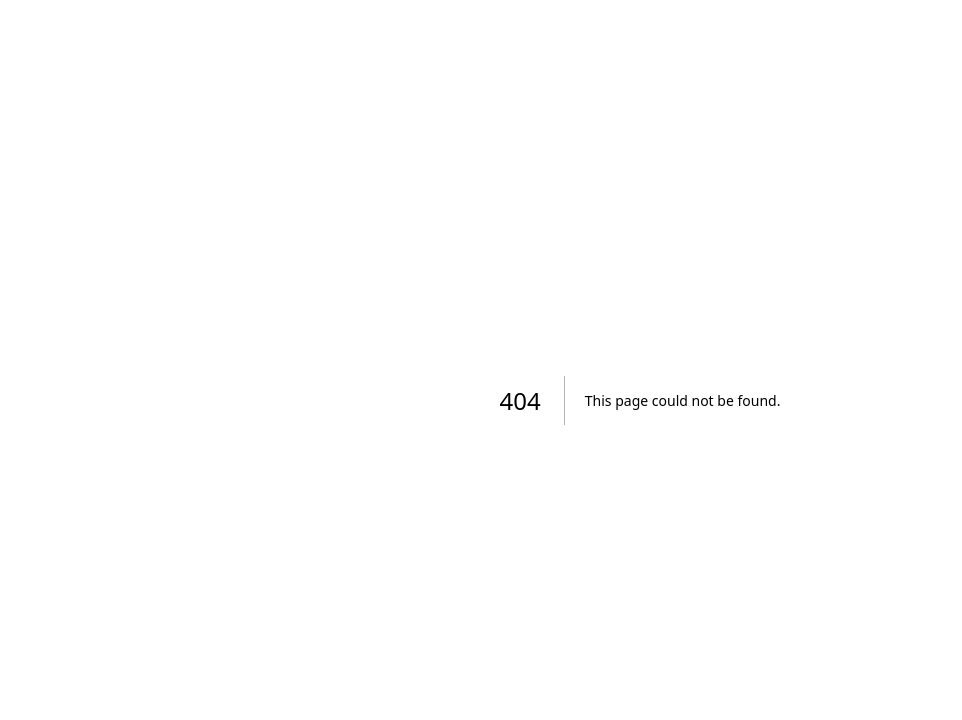
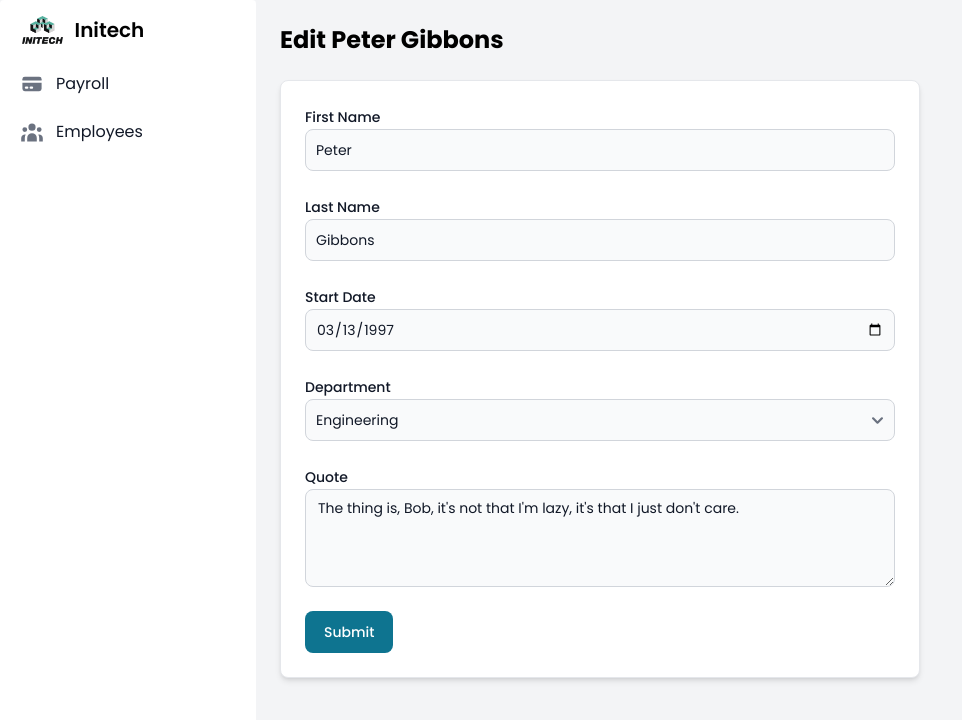
Before and after one commit to thesavvydev/initech, a Next.js app: page /employees/1/edit in a window 1280 px wide. Before the commit this address had no page. Shown: the top 720 px of the page, without its empty margins (0-962 px from the left). Built offline with nearby package versions, Linux system fonts and the light colour scheme.

Commit message:
Add edit employee form

```diff
--- /dev/null
+++ b/src/app/(authenticated)/employees/[employeeId]/edit/actions.ts
@@ -0,0 +1,8 @@
+"use server";
+
+export async function editEmployee(formData: FormData) {
+  const { dateStarted, department, firstName, lastName, quote } =
+    Object.fromEntries(formData);
+
+  console.log({ dateStarted, department, firstName, lastName, quote });
+}
--- /dev/null
+++ b/src/app/(authenticated)/employees/[employeeId]/edit/edit-employee-form.tsx
@@ -0,0 +1,85 @@
+"use client";
+import {
+  Button,
+  Card,
+  Label,
+  Select,
+  Textarea,
+  TextInput,
+} from "flowbite-react";
+import toDateInputValue from "utils/toDateInputValue";
+import { editEmployee } from "./actions";
+import { Employee } from "types";
+import Form from "next/form";
+import { useFormStatus } from "react-dom";
+
+export function SubmitButton() {
+  const { pending } = useFormStatus();
+  return (
+    <Button type="submit" disabled={pending}>
+      {pending ? "Submitting..." : "Submit"}
+    </Button>
+  );
+}
+
+export default function EditEmployeeForm({ employee }: { employee: Employee }) {
+  return (
+    <Card className="max-w-screen-sm">
+      <Form action={editEmployee} className="grid gap-6">
+        <div>
+          <Label htmlFor="firstName">First Name</Label>
+          <TextInput
+            defaultValue={employee.firstName}
+            type="text"
+            id="firstName"
+            name="firstName"
+          />
+        </div>
+        <div>
+          <Label htmlFor="lastName">Last Name</Label>
+          <TextInput
+            defaultValue={employee.lastName}
+            type="text"
+            id="lastName"
+            name="lastName"
+          />
+        </div>
+        <div>
+          <Label htmlFor="dateStarted">Start Date</Label>
+          <TextInput
+            defaultValue={toDateInputValue(new Date(employee.dateStarted))}
+            id="dateStarted"
+            name="dateStarted"
+            type="date"
+          />
+        </div>
+        <div>
+          <Label htmlFor="department">Department</Label>
+          <Select
+            defaultValue={employee.department}
+            id="department"
+            name="department"
+          >
+            <option value="">Select a department</option>
+            <option value="Engineering">Engineering</option>
+            <option value="Food Services">Food Services</option>
+            <option value="Management">Management</option>
+            <option value="Operations">Operations</option>
+          </Select>
+        </div>
+        <div>
+          <Label htmlFor="quote">Quote</Label>
+          <Textarea
+            id="quote"
+            name="quote"
+            defaultValue={employee.quote}
+            rows={4}
+          />
+        </div>
+        <div>
+          <SubmitButton />
+        </div>
+      </Form>
+    </Card>
+  );
+}
--- /dev/null
+++ b/src/app/(authenticated)/employees/[employeeId]/edit/page.tsx
@@ -0,0 +1,22 @@
+import Form from "next/form";
+import { Employee } from "types";
+import EditEmployeeForm from "./edit-employee-form";
+
+export default async function Page({
+  params,
+}: {
+  params: Promise<{ employeeId: string }>;
+}) {
+  const { employeeId } = await params;
+
+  const employee: Employee = await fetch(
+    `http://localhost:3000/api/employees/${employeeId}`
+  ).then((res) => res.json());
+
+  return (
+    <>
+      <h1 className="text-2xl font-bold">{`Edit ${employee.firstName} ${employee.lastName}`}</h1>
+      <EditEmployeeForm employee={employee} />
+    </>
+  );
+}
```
